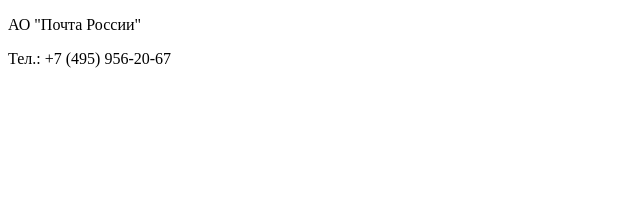
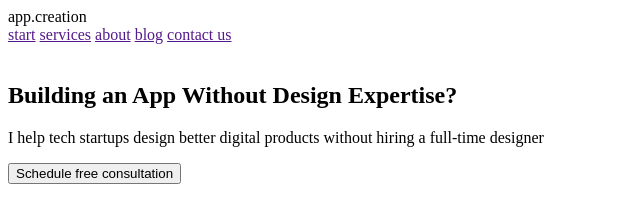
Before and after one commit to DaryaZemskova/the_first_one, a plain HTML site: page index.html in a window 1280 px wide. Shown: the whole page, without its empty margins (0-640 px from the left). Drawn offline with Linux system fonts and the light colour scheme.

Commit message:
к уроку 2

```diff
--- a/index.html
+++ b/index.html
@@ -1,15 +1,25 @@
 <!DOCTYPE html>
 <html>
-
-<head>
-     <meta charset="utf-8">
-     <title>Почта России</title>
-
-</head>
-
 <body>
-     <p>АО "Почта России"</p>
-     <p>Тел.: +7 (495) 956-20-67</p>
+  <header>
+     <div>app.creation</div>
+     <nav>
+       <a href=>start</a>
+       <a href=>services</a>
+       <a href=>about</a>
+       <a href=>blog</a>
+       <a href=>contact us</a>
+     </nav>
+   </header>
+   <section>
+      <div>
+        <img>
+      </div>
+      <main>
+        <h1>Building an App Without Design Expertise?</h1>
+        <p>I help tech startups design better digital products without hiring a full-time designer</p>
+        <button href=>Schedule free consultation</button>
+      </main>
+   </section>
 </body>
-
 </html>
--- /dev/null
+++ b/now.json
@@ -0,0 +1 @@
+{"public": true}
```
